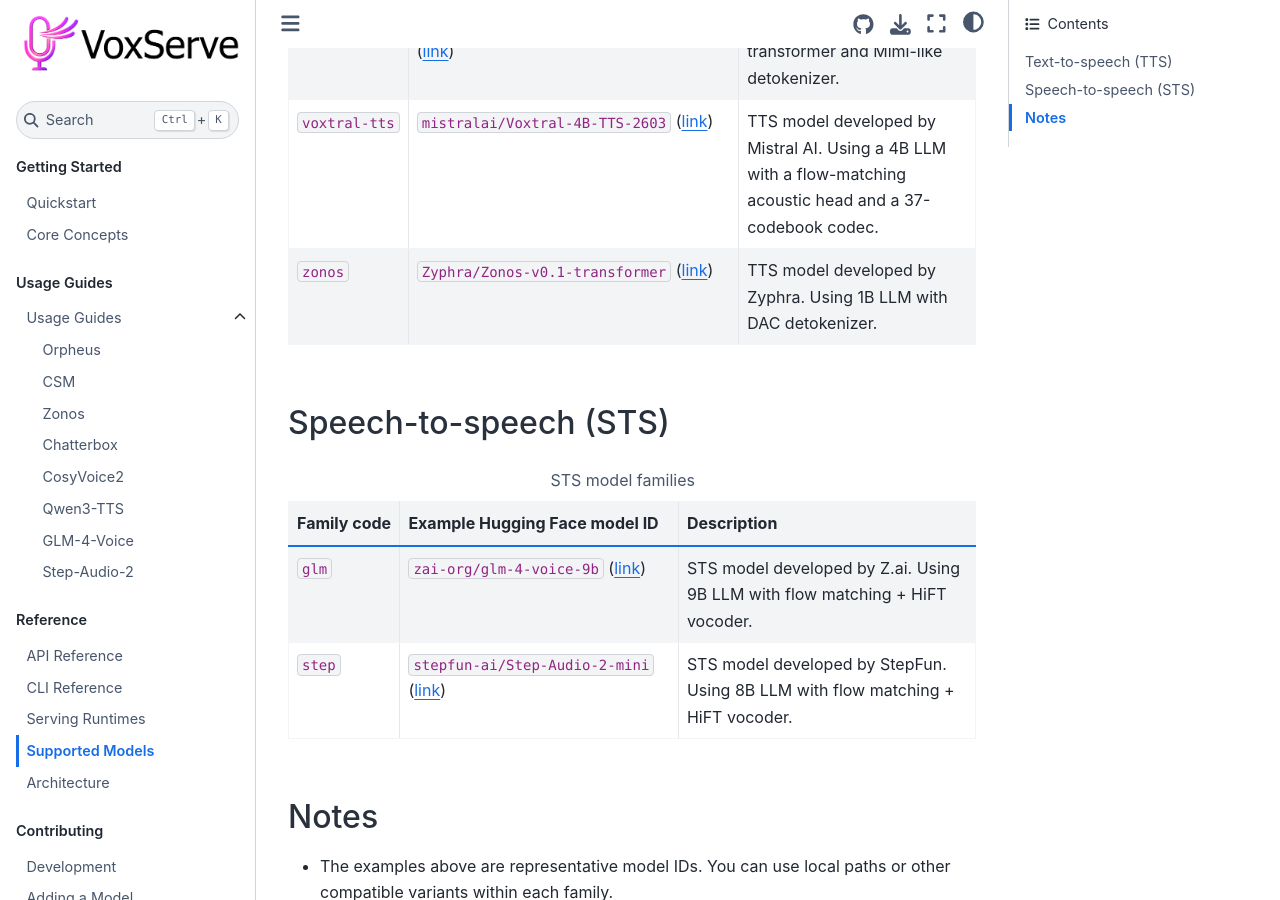
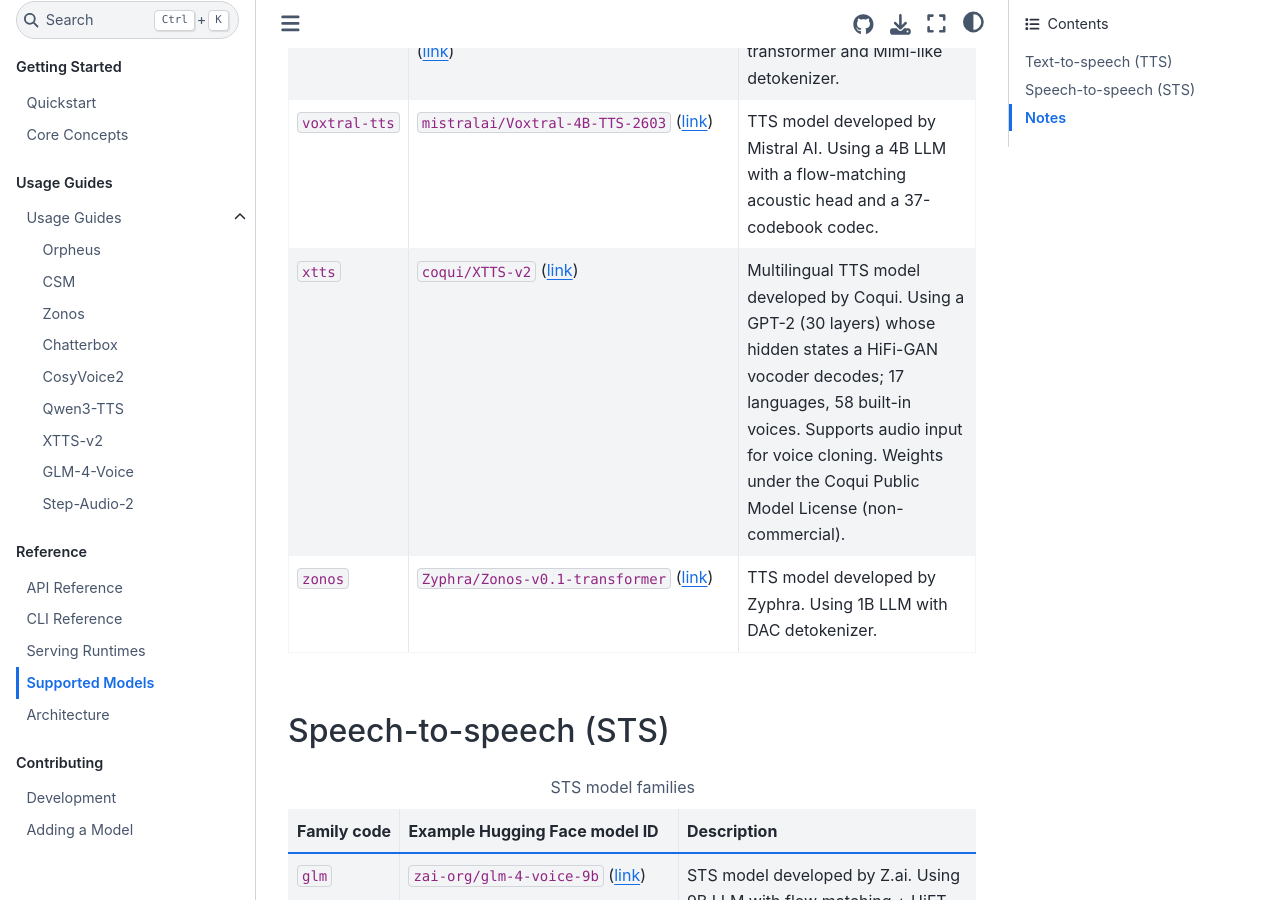
Before and after one commit to vox-serve/vox-serve, a Sphinx documentation site: the page built from docs/models.rst, in a window 1280 px wide and 900 px high, scrolled down 1289 px. Built offline with Sphinx 7.4.7 and the Sphinx Book theme 1.1.4, drawn with Linux system fonts in a browser that asks for light colours.

Commit message:
docs(xtts): usage page, model tables, adding-a-model example
Co-Authored-By: Claude Opus 5.5 <noreply@anthropic.com>

```diff
--- a/docs/adding-a-model.rst
+++ b/docs/adding-a-model.rst
@@ -30,7 +30,8 @@ Adding one touches no scheduler, worker or engine code:
 The shortest complete example is Orpheus (Llama-3.2-3B with the SNAC codec), whose whole program is shown
 in :ref:`step 2 <adding-a-model:2. the program>`. The other programs cover multi-codebook models
 (``zonos``, ``higgs_tts``), depth transformers (``csm``, ``qwen3_tts``), flow-matching codecs (``cosyvoice2``,
-``chatterbox``), audio input (``step_audio_2``, ``glm_voice``) and input streaming (``qwen3_tts``).
+``chatterbox``), audio input (``step_audio_2``, ``glm_voice``), input streaming (``qwen3_tts``) and a codec that
+decodes the LM's hidden states, carried to it in the token rows (``xtts``).
 
 How a program runs
 ------------------
--- a/docs/models.rst
+++ b/docs/models.rst
@@ -41,6 +41,9 @@ Text-to-speech (TTS)
    * - ``voxtral-tts``
      - ``mistralai/Voxtral-4B-TTS-2603`` (`link <https://huggingface.co/mistralai/Voxtral-4B-TTS-2603>`_)
      - TTS model developed by Mistral AI. Using a 4B LLM with a flow-matching acoustic head and a 37-codebook codec.
+   * - ``xtts``
+     - ``coqui/XTTS-v2`` (`link <https://huggingface.co/coqui/XTTS-v2>`_)
+     - Multilingual TTS model developed by Coqui. Using a GPT-2 (30 layers) whose hidden states a HiFi-GAN vocoder decodes; 17 languages, 58 built-in voices. Supports audio input for voice cloning. Weights under the Coqui Public Model License (non-commercial).
    * - ``zonos``
      - ``Zyphra/Zonos-v0.1-transformer`` (`link <https://huggingface.co/Zyphra/Zonos-v0.1-transformer>`_)
      - TTS model developed by Zyphra. Using 1B LLM with DAC detokenizer.
--- a/docs/usage/index.rst
+++ b/docs/usage/index.rst
@@ -15,6 +15,7 @@ Text-to-Speech (TTS) Models
    chatterbox
    cosyvoice2
    qwen3-tts
+   xtts
 
 Speech-to-Speech (STS) Models
 -----------------------------
```
Also changed, not shown: README.md (+1 -0 lines), docs/usage/xtts.md (added, +63 -0 lines).
